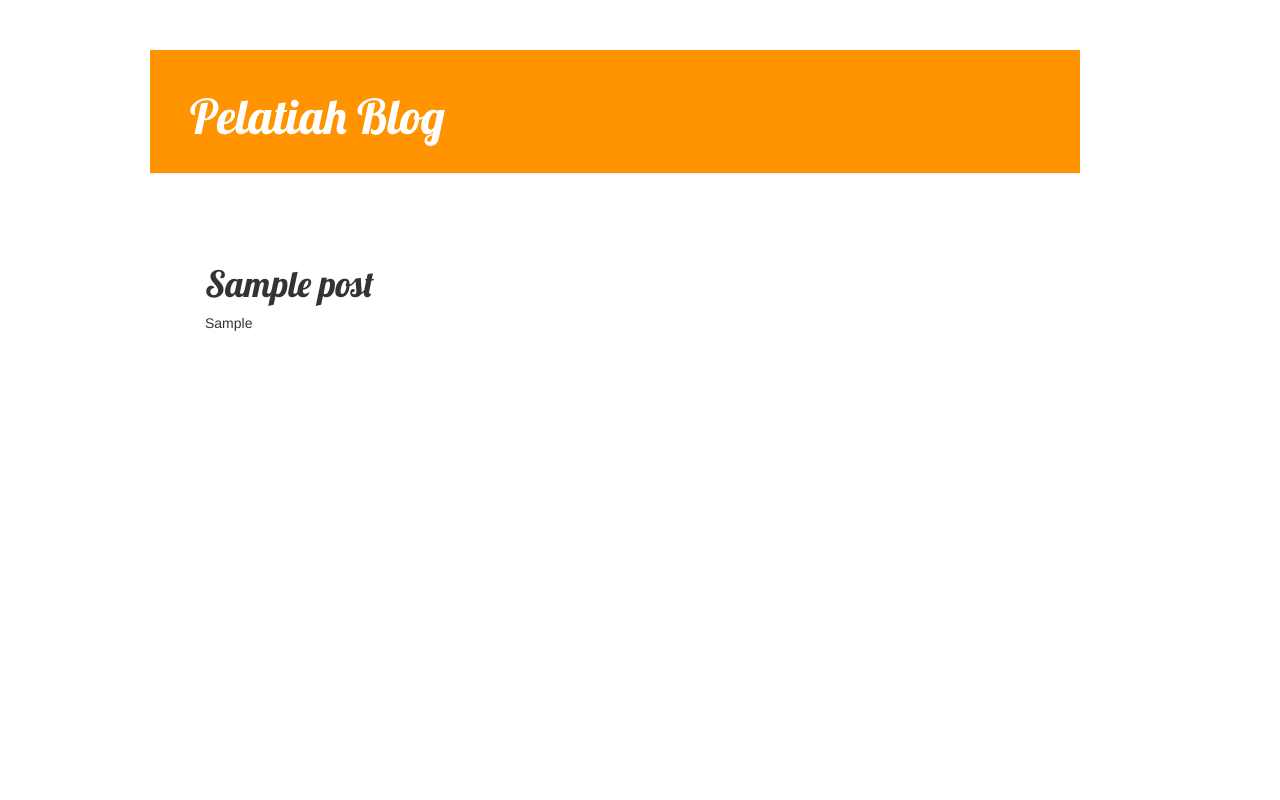
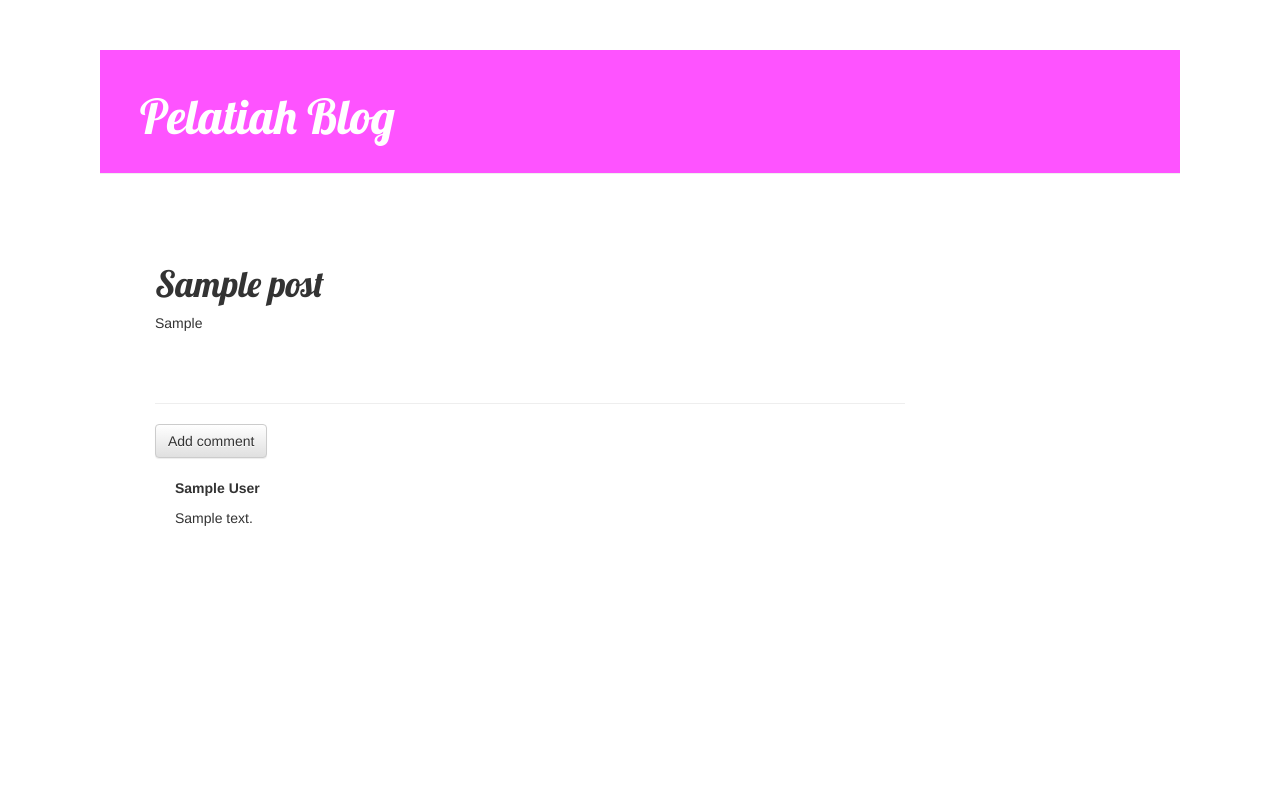
Before and after one commit to pelatiah/my-first-blog, a Django app: page /post/1/ in a window 1280 px wide; the page is wider, and only the part inside the window is pictured. Run offline with Django 3.2, Linux system fonts and the light colour scheme; tables that the repository leaves empty hold one stand-in row (values such as "Sample post"); some libraries are stand-ins or nearby versions.

Commit message:
This is after I create comment

```diff
--- a/blog/admin.py
+++ b/blog/admin.py
@@ -1,6 +1,5 @@
 from django.contrib import admin
-from .models import Post
-from .models import Comment
+from .models import Post, Comment
 
 admin.site.register(Post)
 admin.site.register(Comment)
--- a/blog/static/css/blog.css
+++ b/blog/static/css/blog.css
@@ -1,5 +1,5 @@
 .page-header {
-    background-color: #ff9400;
+    background-color: rgba(254, 6, 255, 0.69);
     margin-top: 0;
     padding: 20px 20px 20px 40px;
 }
@@ -50,12 +50,14 @@ h1 a {
     font-family: 'Lobster';
 }
 
-body {
-    padding-left: 150px;
+.comment {
+    margin: 20px 0px 20px 20px;
 }
 
-body {
-    padding-right: 200px;
+.page-footer {
+    background-color: rgba(254, 6, 255, 0.69);
+    margin-top: 0;
+    padding: 20px 20px 20px 40px;
 }
 
 body {
@@ -65,3 +67,12 @@ body {
 body {
     padding-button: 50px;
 }
+
+body{
+    padding-left: 100px;
+}
+body{
+    padding-right: 100px;
+}
+
+p
--- a/blog/templates/blog/index.html
+++ b/blog/templates/blog/index.html
@@ -8,6 +8,7 @@
             </div>
             <h1><a href="{% url 'post_detail' pk=post.pk %}">{{ post.title }}</a> </h1>
             <p>{{ post.coms|linebreaksbr }}</p>
+            <a href="{% url 'post_detail' pk=post.pk %}">Comments: {{ post.comments.count }}</a>
         </div>
     {% endfor %}
 {% endblock content %}
--- a/blog/templates/blog/post_detail.html
+++ b/blog/templates/blog/post_detail.html
@@ -13,4 +13,16 @@
         <h1>{{ post.title }}</h1>
         <p>{{ post.coms|linebreaksbr }}</p>
     </div>
+
+    <hr>
+        <a class="btn btn-default" href="{% url 'add_comment_to_post' pk=post.pk %}">Add comment</a>
+    {% for comment in post.comments.all %}
+        <div class="comment">
+            <div class="date"{{ comment.created_date }}></div>
+            <strong>{{ comment.author }}</strong>
+            <p>{{ comment.text|linebreaks }}</p>
+        </div>
+    {% empty %}
+        <p>No comments here yet :</p>
+    {% endfor %}
 {% endblock %}
--- a/blog/urls.py
+++ b/blog/urls.py
@@ -6,5 +6,5 @@ urlpatterns = [
     url(r'^post/(?P<pk>\d+)/$', views.post_detail, name='post_detail'),
     url(r'^post/new/$', views.post_new, name='post_new'),
     url(r'^post/(?P<pk>\d+)/edith/$', views.post_edith, name='post_edith'),
-
+    url(r'^post/(?P<pk>\d+)/comment/$', views.add_comment_to_post, name='add_comment_to_post'),
 ]
--- a/blog/views.py
+++ b/blog/views.py
@@ -1,8 +1,8 @@
 from django.shortcuts import render
-from . models import Post, Comment
+from . models import Post
 from django.utils import timezone
 from django.shortcuts import render, get_object_or_404
-from . forms import PostForm
+from .forms import PostForm, CommentForm
 from django.shortcuts import redirect
 
 
@@ -41,6 +41,17 @@ def post_edith(request, pk):
         form = PostForm(instance=post)
     return render(request, 'blog/post_edith.html', {'form': form})
 
-
+def add_comment_to_post(request, pk):
+    post = get_object_or_404(Post, pk=pk)
+    if request.method == "POST":
+        form = CommentForm(request.POST)
+        if form.is_valid():
+            comment = form.save(commit=False)
+            comment.post = post
+            comment.save()
+            return redirect('post_detail', pk=post.pk)
+    else:
+        form = CommentForm()
+    return render(request, 'blog/add_comment_to_post.html', {'form': form})
 
 # Create your views here.
```
Also changed, not shown: blog/forms.py (+6 -1 lines), blog/templates/blog/add_comment_to_post.html (added, +10 -0 lines), blog/migrations/0001_initial.py.
